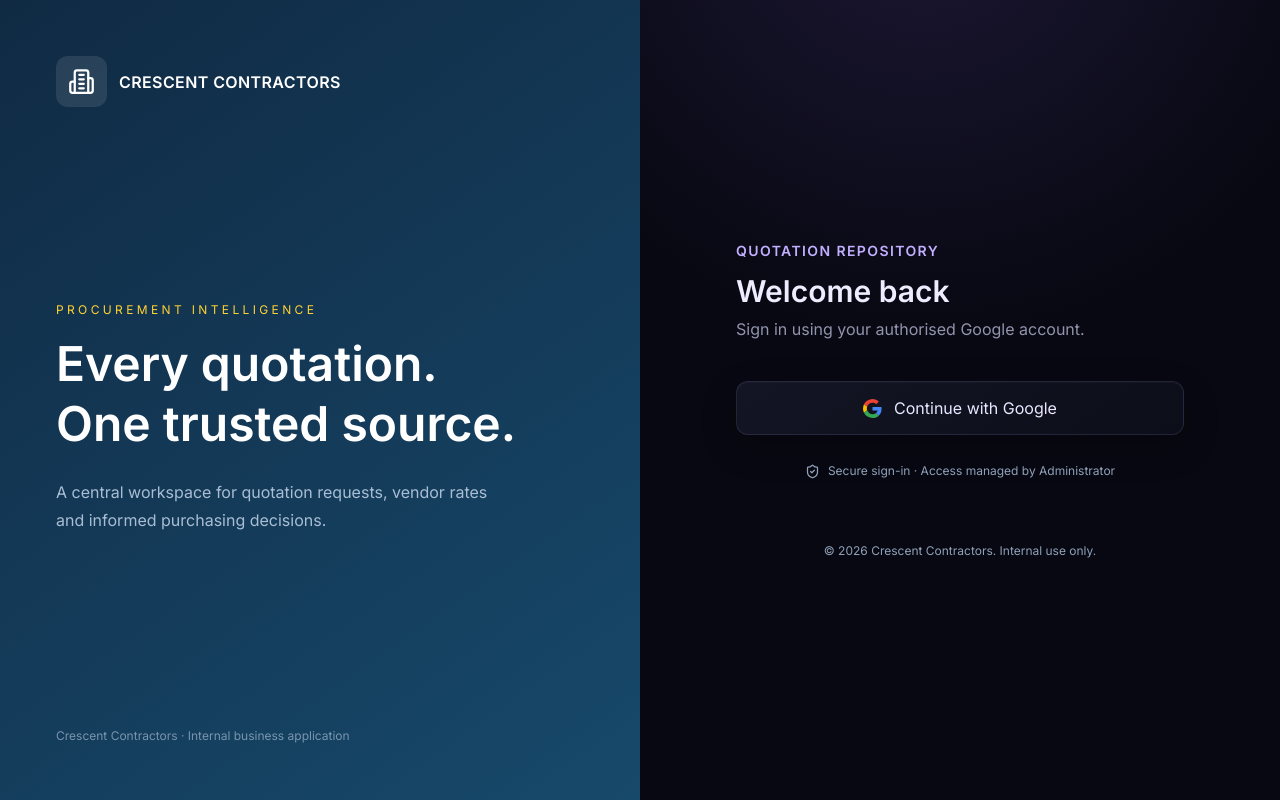
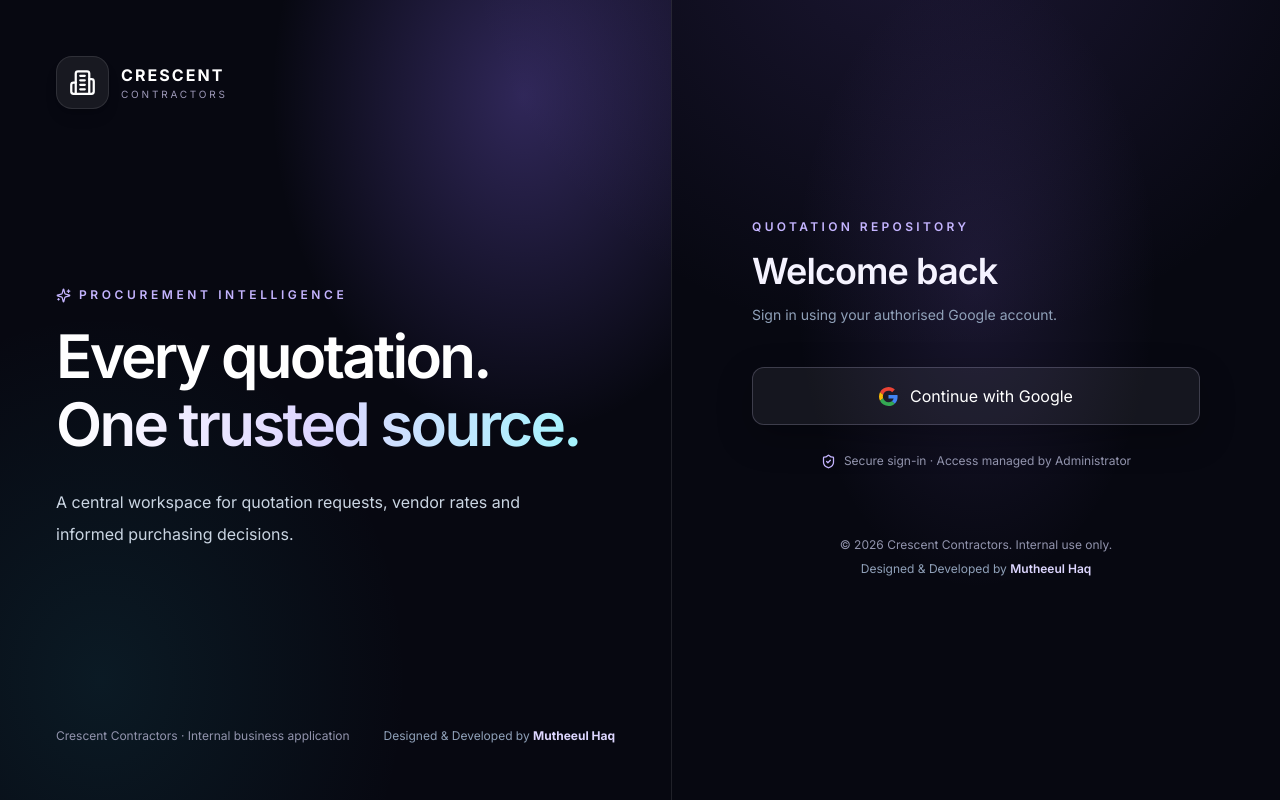
Before and after one commit to haquepm/crescent-quotation-repository, a Next.js app: page /login in a window 1280 px wide. Built offline with nearby package versions, Linux system fonts and the light colour scheme.

Commit message:
Redesign login screen and add developer credit

```diff
--- a/src/app/login/page.tsx
+++ b/src/app/login/page.tsx
@@ -2,7 +2,7 @@
 
 import { useState } from "react";
 import { createClient } from "@/lib/supabase/client";
-import { Building2, ShieldCheck } from "lucide-react";
+import { Building2, ShieldCheck, Sparkles } from "lucide-react";
 
 export default function LoginPage() {
   const [loading, setLoading] = useState(false);
@@ -20,19 +20,21 @@ export default function LoginPage() {
       setLoading(false);
     }
   }
-  return <main className="min-h-screen grid lg:grid-cols-2 bg-white">
-    <section className="hidden lg:flex flex-col justify-between p-14 text-white" style={{background:"linear-gradient(145deg,#102a43,#17496b)"}}>
-      <div className="flex items-center gap-3"><div className="rounded-xl bg-white/10 p-3"><Building2 size={27}/></div><span className="font-semibold tracking-wide">CRESCENT CONTRACTORS</span></div>
-      <div><p className="text-xs tracking-[.28em] text-amber-300 mb-4">PROCUREMENT INTELLIGENCE</p><h1 className="text-5xl font-semibold leading-tight max-w-xl">Every quotation.<br/>One trusted source.</h1><p className="mt-6 text-blue-100/75 max-w-md leading-7">A central workspace for quotation requests, vendor rates and informed purchasing decisions.</p></div>
-      <p className="text-xs text-blue-100/50">Crescent Contractors · Internal business application</p>
+  return <main className="min-h-screen grid lg:grid-cols-[1.05fr_.95fr] bg-[#070811] text-white">
+    <section className="relative hidden lg:flex flex-col justify-between overflow-hidden border-r border-white/10 p-14">
+      <div className="absolute inset-0 bg-[radial-gradient(ellipse_at_78%_12%,rgba(142,111,255,.30),transparent_34%),radial-gradient(ellipse_at_15%_85%,rgba(38,157,177,.12),transparent_38%)]"/>
+      <div className="relative flex items-center gap-3"><div className="rounded-2xl border border-white/10 bg-white/[.07] p-3 shadow-lg"><Building2 size={27}/></div><div><div className="font-bold tracking-[.13em]">CRESCENT</div><div className="text-[10px] tracking-[.28em] text-violet-200/70">CONTRACTORS</div></div></div>
+      <div className="relative max-w-2xl"><p className="mb-5 flex items-center gap-2 text-xs font-semibold tracking-[.3em] text-violet-300"><Sparkles size={15}/> PROCUREMENT INTELLIGENCE</p><h1 className="text-6xl font-semibold leading-[1.12] tracking-[-.045em]">Every quotation.<br/><span className="bg-gradient-to-r from-white via-violet-200 to-cyan-200 bg-clip-text text-transparent">One trusted source.</span></h1><p className="mt-7 max-w-lg text-base leading-8 text-slate-300">A central workspace for quotation requests, vendor rates and informed purchasing decisions.</p></div>
+      <div className="relative flex items-center justify-between text-xs text-slate-500"><span>Crescent Contractors · Internal business application</span><span className="text-slate-400">Designed &amp; Developed by <strong className="text-violet-200">Mutheeul Haq</strong></span></div>
     </section>
-    <section className="flex items-center justify-center p-8">
-      <div className="w-full max-w-md">
-        <div className="lg:hidden flex items-center gap-3 mb-14"><Building2/><strong>CRESCENT CONTRACTORS</strong></div>
-        <div className="mb-10"><p className="text-sm font-semibold tracking-widest text-amber-700">QUOTATION REPOSITORY</p><h2 className="mt-3 text-3xl font-semibold text-slate-900">Welcome back</h2><p className="mt-2 text-slate-500">Sign in using your authorised Google account.</p></div>
-        <button onClick={signIn} disabled={loading} className="flex w-full items-center justify-center gap-3 rounded-xl border border-slate-200 bg-white py-3.5 font-semibold text-slate-700 shadow-sm hover:bg-slate-50 disabled:opacity-60"><GoogleMark/>{loading ? "Connecting…" : "Continue with Google"}</button>
-        <div className="mt-7 flex items-center justify-center gap-2 text-xs text-slate-400"><ShieldCheck size={15}/> Secure sign-in · Access managed by Administrator</div>
-        <p className="mt-16 text-center text-xs text-slate-400">© {new Date().getFullYear()} Crescent Contractors. Internal use only.</p>
+    <section className="relative flex items-center justify-center overflow-hidden p-8">
+      <div className="absolute inset-0 bg-[radial-gradient(ellipse_at_50%_35%,rgba(126,99,207,.16),transparent_42%)]"/>
+      <div className="relative w-full max-w-md">
+        <div className="mb-12 flex items-center gap-3 lg:hidden"><Building2/><strong className="tracking-widest">CRESCENT CONTRACTORS</strong></div>
+        <div className="mb-10"><p className="text-xs font-semibold tracking-[.28em] text-violet-300">QUOTATION REPOSITORY</p><h2 className="mt-4 text-4xl font-semibold tracking-tight text-white">Welcome back</h2><p className="mt-3 text-sm leading-6 text-slate-400">Sign in using your authorised Google account.</p></div>
+        <button onClick={signIn} disabled={loading} className="flex w-full items-center justify-center gap-3 rounded-xl border border-violet-200/20 bg-white/[.06] py-4 font-semibold text-white shadow-[0_12px_35px_rgba(0,0,0,.25)] transition hover:border-violet-200/40 hover:bg-white/[.1] disabled:opacity-60"><GoogleMark/>{loading ? "Connecting…" : "Continue with Google"}</button>
+        <div className="mt-7 flex items-center justify-center gap-2 text-xs text-slate-500"><ShieldCheck size={15} className="text-violet-300"/> Secure sign-in · Access managed by Administrator</div>
+        <p className="mt-16 text-center text-xs leading-6 text-slate-500">© {new Date().getFullYear()} Crescent Contractors. Internal use only.<br/><span className="text-slate-400">Designed &amp; Developed by <strong className="font-semibold text-violet-200">Mutheeul Haq</strong></span></p>
       </div>
     </section>
   </main>;
```
